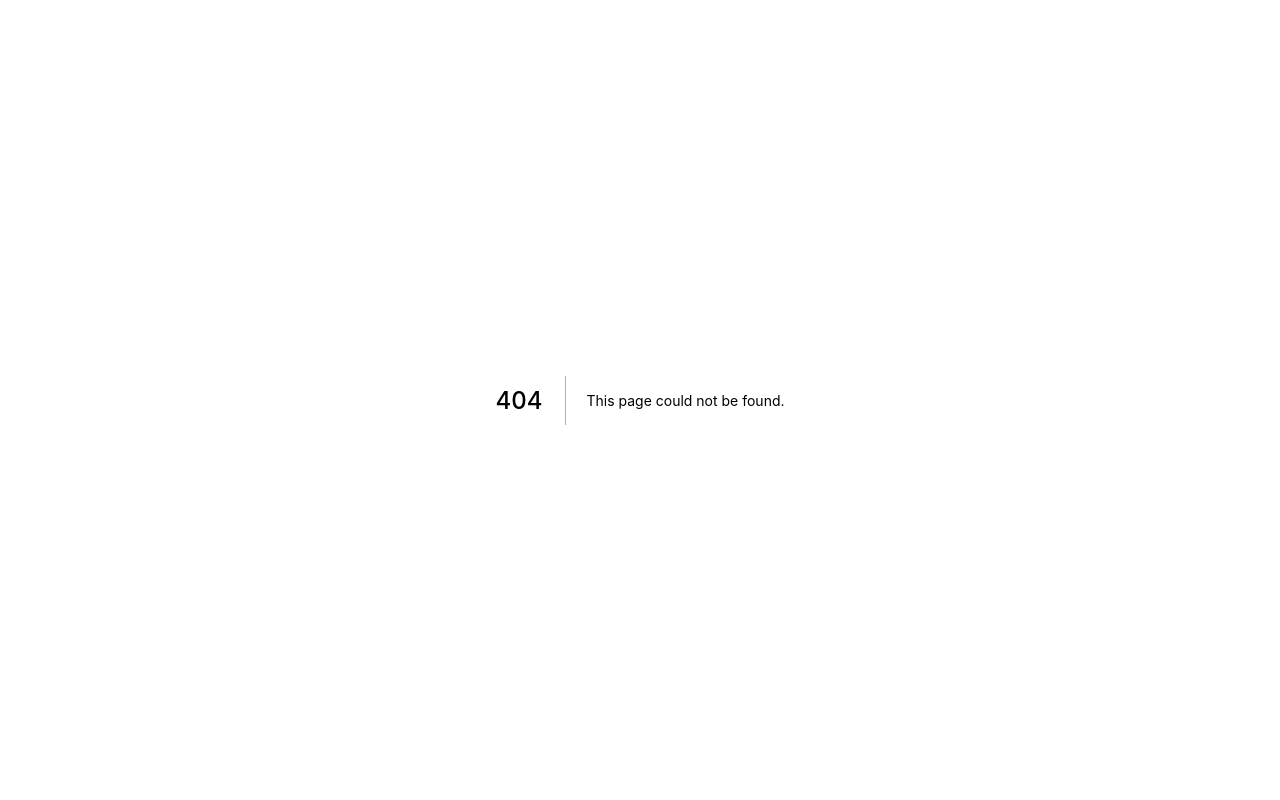
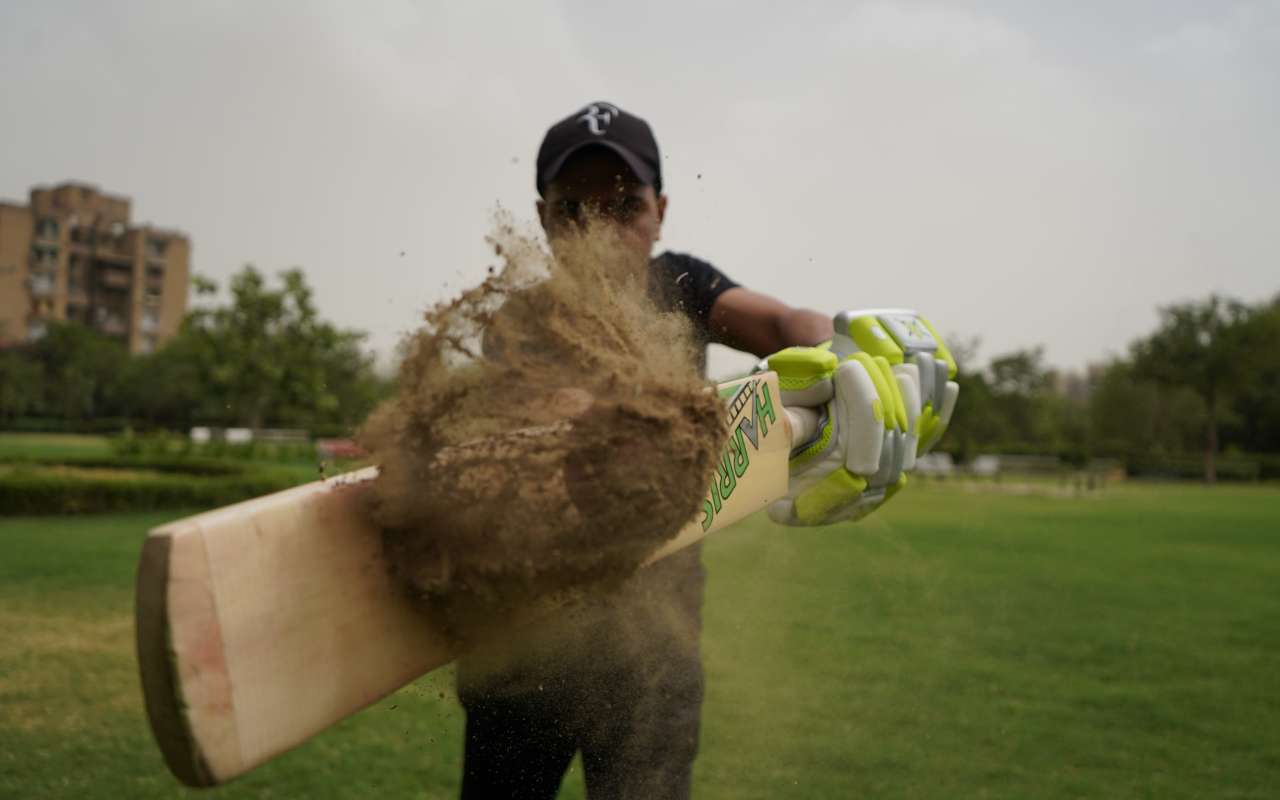
Before and after one commit to benxene/7days-50projects, a Next.js app: page /blurry-loading in a window 1280 px wide. Before the commit this address had no page. Built offline with nearby package versions, Linux system fonts and the light colour scheme.

Commit message:
Blurry Loading added Day 5 (#20)

```diff
--- /dev/null
+++ b/src/pages/blurry-loading.tsx
@@ -0,0 +1,68 @@
+import Head from 'next/head';
+import { useEffect, useState } from 'react';
+import styled from 'styled-components';
+import { colors } from '../constants/theme';
+
+export default function BlurryLoading() {
+  let [load, setLoad] = useState<number>(0);
+
+  useEffect(() => {
+    function loading() {
+      if (load > 99) {
+        clearInterval(int);
+      }
+      setLoad(() => load++);
+    }
+    let int = setInterval(loading, 30);
+  }, []);
+
+  return (
+    <>
+      <Head>
+        <title>Blurry Loading | 7 days 50 projects</title>
+      </Head>
+      <Container>
+        <TextContainer scale={scale} load={load}>
+          {' '}
+        </TextContainer>
+        <Text scale={scale} load={load}>
+          {load}%
+        </Text>
+      </Container>
+    </>
+  );
+}
+
+const scale = (num: number, in_min: number, in_max: number, out_min: number, out_max: number) => {
+  return ((num - in_min) * (out_max - out_min)) / (in_max - in_min) + out_min;
+};
+
+const Container = styled.div`
+  height: 100vh;
+  display: flex;
+  align-items: center;
+  justify-content: center;
+`;
+
+const TextContainer = styled.div<{
+  scale: (num: number, in_min: number, in_max: number, out_min: number, out_max: number) => number;
+  load: number;
+}>`
+  background: url('blurry-load-img.jpg') no-repeat center center/cover;
+  filter: blur(${props => Number(props.scale(props.load, 0, 100, 30, 0))}px);
+  position: absolute;
+  top: 0;
+  left: 0;
+  width: 100vw;
+  height: 100vh;
+  width: 100vw;
+  z-index: -1;
+`;
+
+const Text = styled.div<{ scale: any; load: number }>`
+  color: ${colors.contrast.primary};
+  font-size: 4rem;
+  font-weight: 800;
+  opacity: ${props => props.scale(props.load, 0, 100, 1, 0)};
+  /* z-index: 1000; */
+`;
```
Also changed, not shown: public/blurry-load-img.jpg (added), 1 other file (tests, documents, lock files or other folders).
